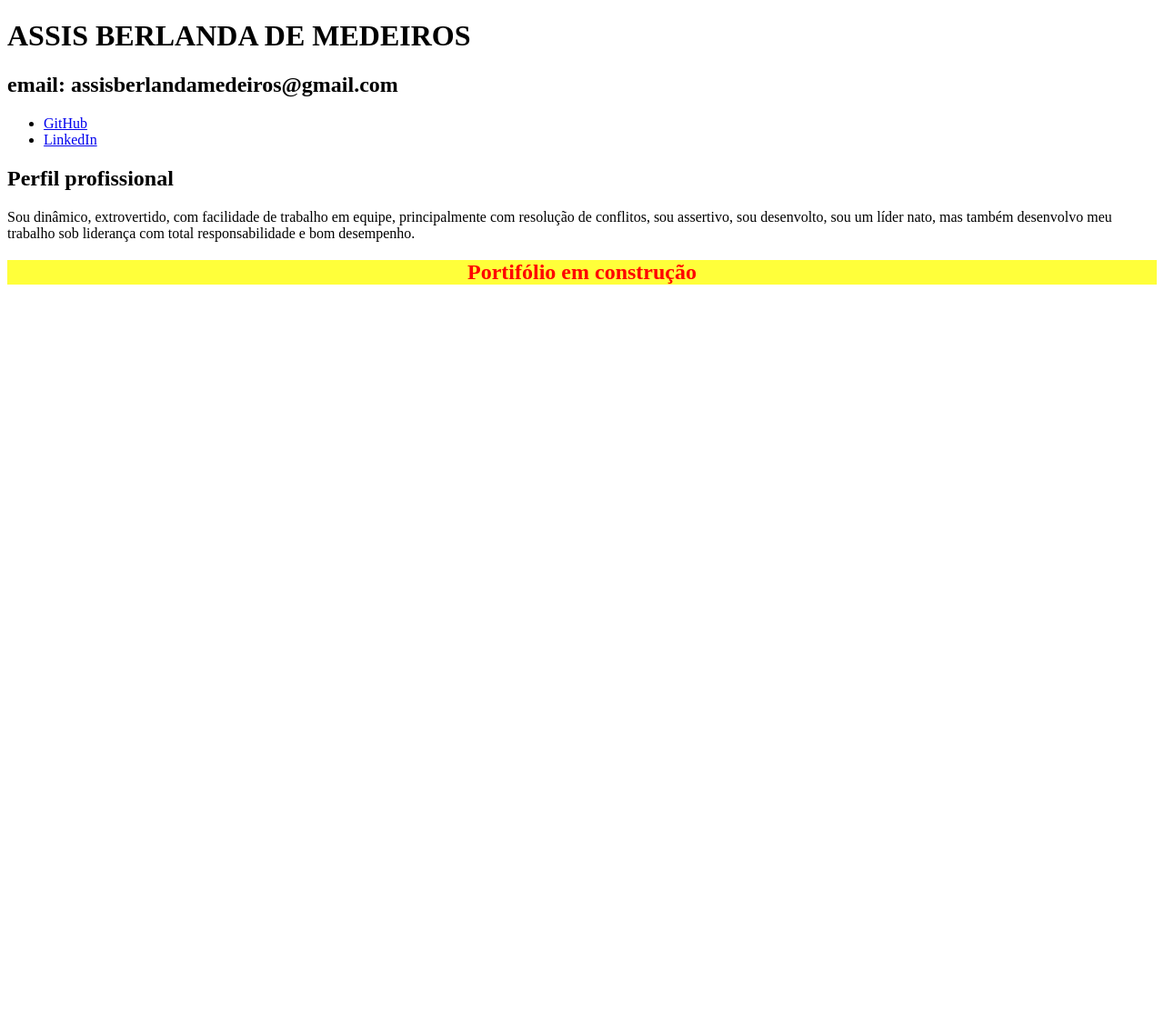
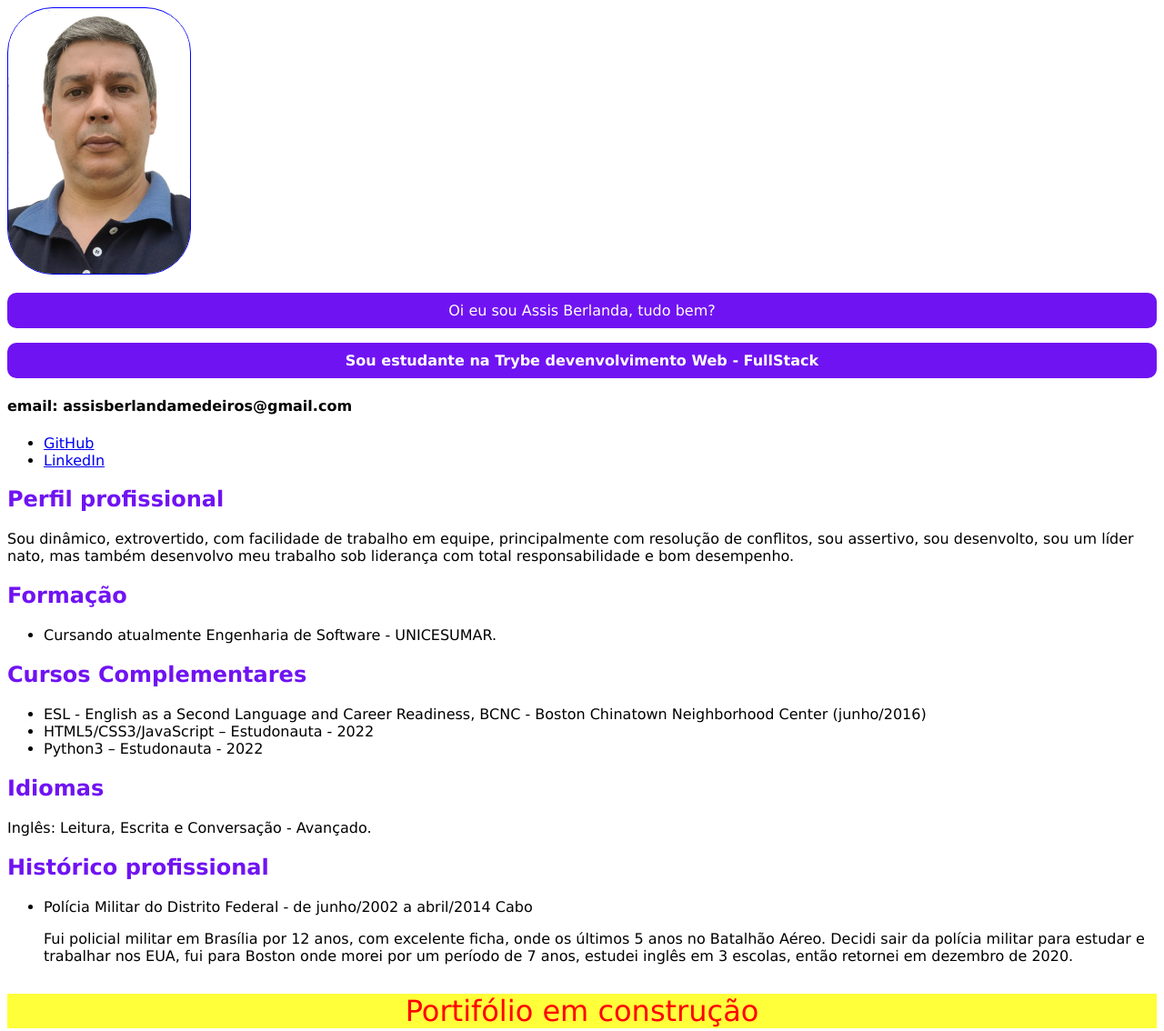
Before and after one commit to assisberlanda/assisberlanda.github.io, a plain HTML site: page index.html in a window 1280 px wide. Shown: the whole page at 91% size. Before the commit the page ends 800 px from the top, so only its background shows below. Drawn offline with Linux system fonts and the light colour scheme.

Commit message:
Adicionando imagens

```diff
--- a/index.html
+++ b/index.html
@@ -1,76 +1,69 @@
-<!-- Requisitos
-Seu Portfólio Web deve ter as seguintes informações:
-Seu nome completo;
-Uma foto atual sua, acompanhada de um texto alternativo, que deve ser a descrição da foto que você está usando;
+
+<!-- exercicio para GitHub Pages Fundamentos bloco 3 em: https://app.betrybe.com/course/fundamentals/introducao-a-html-e-css/html-css-estruturas-de-pagina/43afcfb3-f3c5-4dc0-b60f-fab893d76cd3/exercicios/714e9da3-8d21-44a2-8590-e328d8dcdd8b/colocando-seu-portfolio-web-para-o-mundo-ver/aae51585-d976-4700-9c0c-9a94fda86f0b?use_case=next_button
+
+
+
+Requisitos
+
 Uma breve descrição sobre você, destacando algumas informações como nacionalidade e a cidade/estado onde mora;
 Uma lista de habilidades que você possui, com destaque para aquela de que você mais se orgulha;
 Um link interno para a sua foto;
 Um link externo para algum blog de que você goste, que abra em uma nova aba;
 Partes do seu portfólio destacadas com negrito e/ou itálico;
-Um índice com links internos para as diferentes seções do seu portfólio. -->
+Um índice com links internos para as diferentes seções do seu portfólio.
+Seu Portfólio Web deve ser estilizado usando as informações a seguir:
+Defina fontes diferentes para o seu nome e para a descrição que você criou;
+Defina uma cor base de background do seu Portfólio Web;
+Altere o estilo das tags que você usou para destacar algumas informações, como sua nacionalidade e a cidade/estado onde mora;
+Coloque tamanhos diferentes para os elementos da lista de habilidades que você criou. Lembre-se de usar classes para cada um dos elementos;
+-->
 <!DOCTYPE html>
-<html lang="en">
+<html lang="pt-br">
 <head>
     <meta charset="UTF-8">
     <meta http-equiv="X-UA-Compatible" content="IE=edge">
     <meta name="viewport" content="width=device-width, initial-scale=1.0">
-    <title>Meu Portifólio</title>
-    <style>
-        footer {
-            text-align: center;
-            background-color: rgba(255, 255, 0, 0.773);
-            color: red;
-        }
-    </style>
+    <title>Assis Berlanda</title>
+   <link rel="stylesheet" href="style.css">
 </head>
 <body>
-    <h1>ASSIS BERLANDA DE MEDEIROS</h1>
-    <h2>email: assisberlandamedeiros@gmail.com</h2>
+    <header>
+        <img class="foto-assis" alt="foto do Assis" src="imagens/Assis.png" alt="">
+    </header>
+    <p class="oi">Oi eu sou Assis Berlanda, tudo bem?</p>
+    <p class="oi"><strong>Sou estudante na Trybe devenvolvimento Web - FullStack</strong></p>
+    <h4>email: assisberlandamedeiros@gmail.com</h4>
     <ul>
         <li><a href="https://github.com/assisberlanda">GitHub</a></li>
         <li><a href="https://www.linkedin.com/in/assis-berlanda/">LinkedIn</a></li>
     </ul>
     <h2>Perfil profissional</h2>
         <p>Sou dinâmico, extrovertido, com facilidade de trabalho em equipe, principalmente com resolução de conflitos, sou assertivo, sou desenvolto, sou um líder nato, mas também desenvolvo meu trabalho sob liderança com total responsabilidade e bom desempenho.</p>
+    <h2>Formação</h2>
+        <ul>
+            <li>Cursando atualmente Engenharia de Software - UNICESUMAR.</li>
+        </ul>
+    <h2>Cursos Complementares</h2>
+    <ul>
+        <li>ESL - English as a Second Language and Career Readiness, BCNC - Boston   Chinatown Neighborhood Center (junho/2016)</li>
+        <li>HTML5/CSS3/JavaScript – Estudonauta - 2022</li>
+        <li>Python3 – Estudonauta - 2022</li>
+    </ul>
+    <h2>Idiomas</h2>
+    <p>Inglês: Leitura, Escrita e Conversação - Avançado.</p>
+    <h2>Histórico profissional</h2>
+    <ul>
+        <li>
+            Polícia Militar do Distrito Federal - de junho/2002 a abril/2014
+            Cabo
+        </li>
+        <p>Fui policial militar em Brasília por 12 anos, com excelente ficha, onde os últimos 5 anos no Batalhão Aéreo. Decidi sair da polícia militar para estudar e trabalhar nos EUA, fui para Boston onde morei por um período de  7 anos, estudei inglês em 3 escolas, então retornei em dezembro de 2020.</p>
+
+    </ul>
+
 
 </body>
 <footer>
-    <h2>Portifólio em construção</h2>
+    <p>Portifólio em construção</p>
 </footer>
 </html>
-
-<!-- exercicio para GitHub Pages Fundamentos bloco 3 em: https://app.betrybe.com/course/fundamentals/introducao-a-html-e-css/html-css-estruturas-de-pagina/43afcfb3-f3c5-4dc0-b60f-fab893d76cd3/exercicios/714e9da3-8d21-44a2-8590-e328d8dcdd8b/colocando-seu-portfolio-web-para-o-mundo-ver/aae51585-d976-4700-9c0c-9a94fda86f0b?use_case=next_button
-
-
-
-
-
-Objetivo
-DESENVOLVEDOR.
-
-
-Formação
-Escolaridade
-Cursando atualmente Engenharia de Software - UNICESUMAR.
-
-Cursos Complementares (colocar cada seção em um link que abra outro arquivo html )
-- ESL - English as a Second Language and Career Readiness, BCNC - Boston   Chinatown Neighborhood Center (junho/2016) – concluída.
-
--  HTML5/CSS3/JavaScript – Estudonauta - 2022
-
--  Python3 – Estudonauta - 2022
-Idiomas
-Inglês: Leitura, Escrita e Conversação - Avançado.
-Histórico profissional
-Polícia Militar do Distrito Federal - de junho/2002 a abril/2014
-Cabo
-Fui policial militar em Brasília por 12 anos, com excelente ficha, onde os últimos 5 anos no Batalhão Aéreo. Decidi sair da polícia militar para estudar e trabalhar nos EUA, fui para Boston onde morei por um período de  7 anos, estudei inglês em 3 escolas, então retornei em dezembro de 2020.
-
-E.T.E. - Engenharia em Telecomunicações e Eletricidade. - de maio/2001 a março/2002
-(Empresa de médio porte no segmento telecomunicações)
-IRLA – Instalador e Reparador de Linhas e Aparelhos
-trabalhava com carro próprio, onde recebia pelo aluguel do carro e gratificação de condutor. Realizava instalação de linhas telefônicas, e manutenção de telefones públicos.
-
-Região de trabalho
-Aceita considerar propostas de outras regiões.
-Aceita viajar pela empresa. -->
--- /dev/null
+++ b/style.css
@@ -0,0 +1,37 @@
+/*
+#7013F2
+#7B44F2
+#976DF2
+#BFA7F2
+#F2F2F2
+*/
+
+body {
+    font-family: 'Lucida Sans', 'Lucida Sans Regular', 'Lucida Grande', 'Lucida Sans Unicode', Geneva, Verdana, sans-serif;
+}
+
+h2 {
+    color: #7013F2;
+}
+.foto-assis {
+    width: 200px;
+    border-radius: 50px;
+    border: 1px solid blue;
+    box-align: left;
+}
+.oi {
+    background-color: #7013F2;
+    text-align: center;
+    border-radius: 10px;
+    padding: 10px;
+
+    color: white;
+}
+
+
+footer {
+    text-align: center;
+    background-color: rgba(255, 255, 0, 0.773);
+    color: red;
+    font-size: 2em;
+}
```
Also changed, not shown: imagens/Assis.png (added), imagens/computer.jpg (added).
